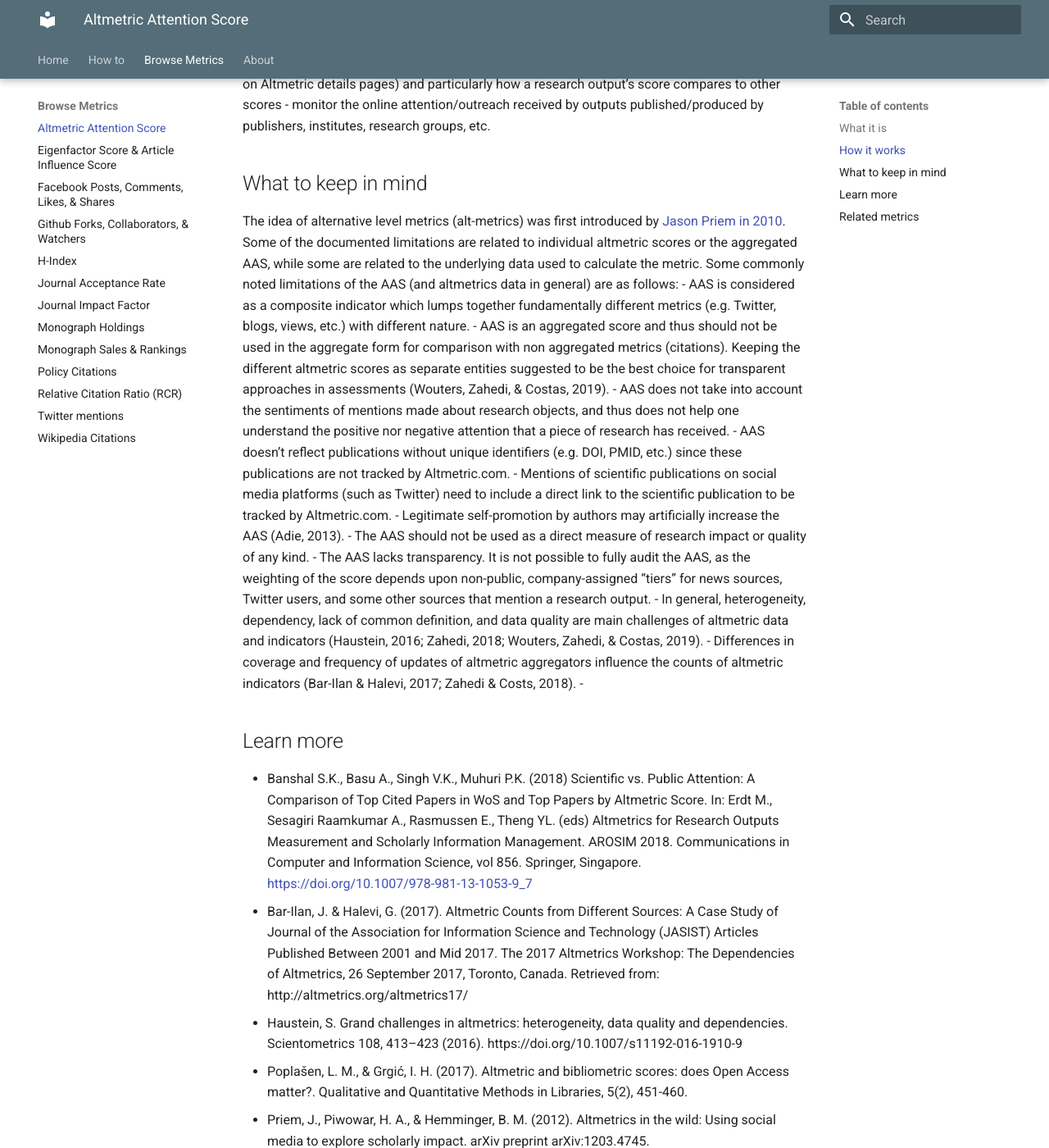
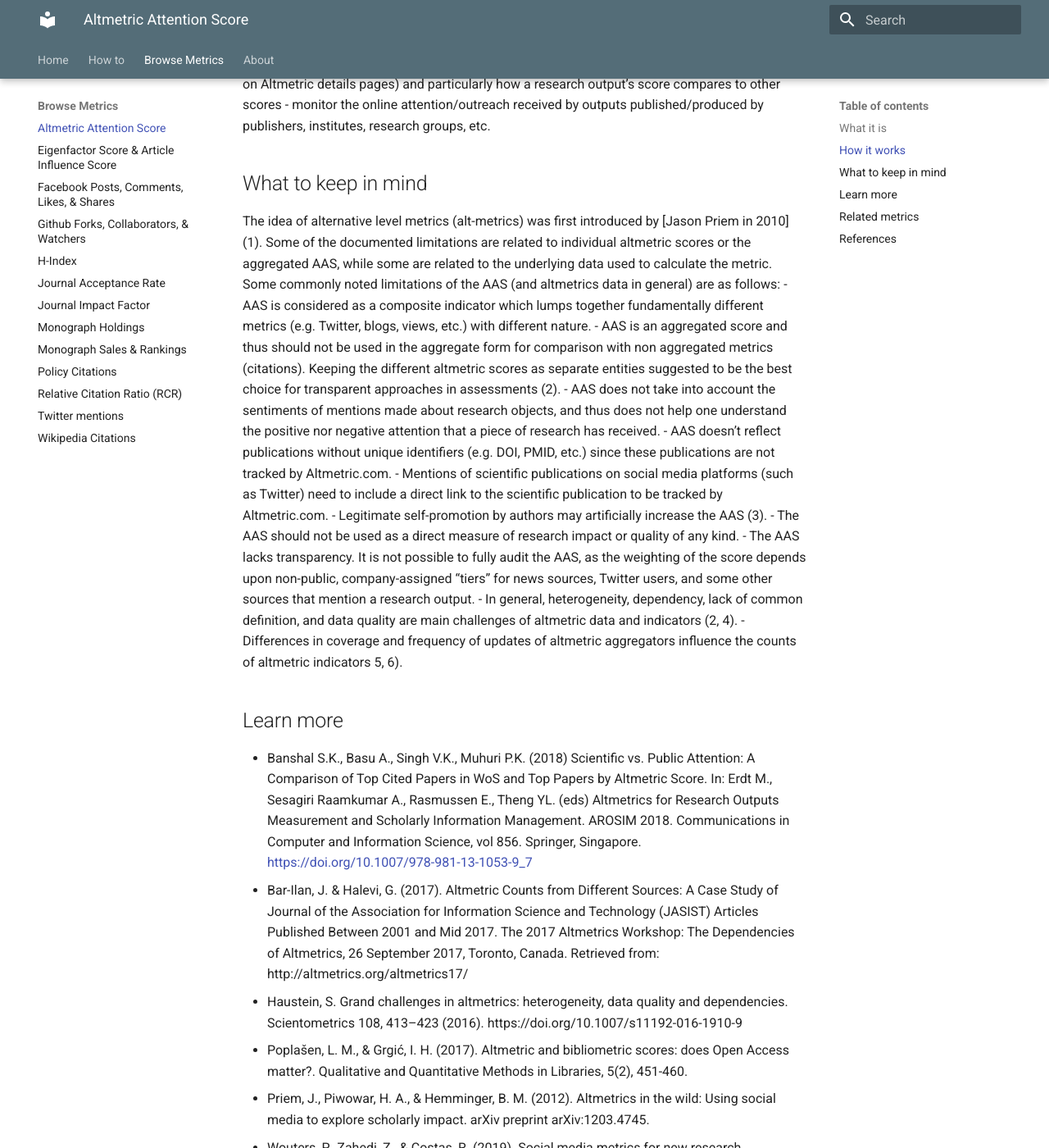
Before and after one commit to rchampieux/diy-documentation, an MkDocs documentation site: the page built from docs/altmetricattention.md, in a window 1280 px wide and 1400 px high, scrolled down 859 px. Shown: the whole window at 82% size. Built offline with MkDocs 1.6.1 and Material for MkDocs 9.7.7, drawn with Linux system fonts in a browser that asks for light colours; some of the changed text lies outside the part shown.

Commit message:
update format of in-text cites

```diff
--- a/docs/altmetricattention.md
+++ b/docs/altmetricattention.md
@@ -14,19 +14,21 @@ AAS is an aggregated weighted article level indicator that can be used to:
 
 ## What to keep in mind
 
-The idea of alternative level metrics (alt-metrics) was first introduced by [Jason Priem in 2010](https://doi.org/10.48550/arXiv.1203.4745). Some of the documented limitations are related to individual altmetric scores or the aggregated AAS, while some are related to the underlying data used to calculate the metric. Some commonly noted limitations of the AAS (and altmetrics data in general) are as follows:
+The idea of alternative level metrics (alt-metrics) was first introduced by [Jason Priem in 2010] (1). Some of the documented limitations are related to individual altmetric scores or the aggregated AAS, while some are related to the underlying data used to calculate the metric. Some commonly noted limitations of the AAS (and altmetrics data in general) are as follows:
 - AAS is considered as a composite indicator which lumps together fundamentally different metrics (e.g. Twitter, blogs, views, etc.) with different nature.
-- AAS is an aggregated score and thus should not be used in the aggregate form for comparison with non aggregated metrics (citations). Keeping the different altmetric scores as separate entities suggested to be the best choice for transparent approaches in assessments (Wouters, Zahedi, & Costas, 2019).
+- AAS is an aggregated score and thus should not be used in the aggregate form for comparison with non aggregated metrics (citations). Keeping the different altmetric scores as separate entities suggested to be the best choice for transparent approaches in assessments (2).
 - AAS does not take into account the sentiments of mentions made about research objects, and thus does not help one understand the positive nor negative attention that a piece of research has received.
 - AAS doesn’t reflect publications without unique identifiers (e.g. DOI, PMID, etc.) since these publications are not tracked by Altmetric.com.
 - Mentions of scientific publications on social media platforms (such as Twitter) need to include a direct link to the scientific publication to be tracked by Altmetric.com.
-- Legitimate self-promotion by authors may artificially increase the AAS (Adie, 2013).
+- Legitimate self-promotion by authors may artificially increase the AAS (3).
 - The AAS should not be used as a direct measure of research impact or quality of any kind.
 - The AAS lacks transparency. It is not possible to fully audit the AAS, as the weighting of the score depends upon non-public, company-assigned “tiers” for news sources, Twitter users, and some other sources that mention a research output.
-- In general, heterogeneity, dependency, lack of common definition, and data quality are main challenges of altmetric data and indicators (Haustein, 2016; Zahedi, 2018; Wouters, Zahedi, & Costas, 2019).
-- Differences in coverage and frequency of updates of altmetric aggregators influence the counts of altmetric indicators (Bar-Ilan & Halevi, 2017; Zahedi & Costs, 2018).
--
+- In general, heterogeneity, dependency, lack of common definition, and data quality are main challenges of altmetric data and indicators (2, 4).
+- Differences in coverage and frequency of updates of altmetric aggregators influence the counts of altmetric indicators 5, 6).
+
+
 ## Learn more
+
 - Banshal S.K., Basu A., Singh V.K., Muhuri P.K. (2018) Scientific vs. Public Attention: A Comparison of Top Cited Papers in WoS and Top Papers by Altmetric Score. In: Erdt M., Sesagiri Raamkumar A., Rasmussen E., Theng YL. (eds) Altmetrics for Research Outputs Measurement and Scholarly Information Management. AROSIM 2018. Communications in Computer and Information Science, vol 856. Springer, Singapore. [https://doi.org/10.1007/978-981-13-1053-9_7](https://doi.org/10.1007/978-981-13-1053-9_7)
 - Bar-Ilan, J. & Halevi, G. (2017). Altmetric Counts from Different Sources: A Case Study of Journal of the Association for Information Science and Technology (JASIST) Articles Published Between 2001 and Mid 2017. The 2017 Altmetrics Workshop: The Dependencies of Altmetrics, 26 September 2017, Toronto, Canada. Retrieved from: http://altmetrics.org/altmetrics17/
 - Haustein, S. Grand challenges in altmetrics: heterogeneity, data quality and dependencies. Scientometrics 108, 413–423 (2016). https://doi.org/10.1007/s11192-016-1910-9
@@ -40,4 +42,13 @@ The idea of alternative level metrics (alt-metrics) was first introduced by [Jas
 ## Related metrics
 none <br>
 
+## References
+1. Priem, J., Piwowar, H. A., & Hemminger, B. M. (2012). Altmetrics in the wild: Using social media to explore scholarly impact. [https://arxiv.org/abs/1203.4745v1](https://arxiv.org/abs/1203.4745v1)
+2. Wouters, Zahedi, & Costas, 2019
+3. Adie, 2013
+4. Haustein, 2016; Zahedi, 2018
+5. Bar-Ilan & Halevi, 2017
+6. Zahedi & Costas, 2018
+
+
 Last updated June 2022
```
